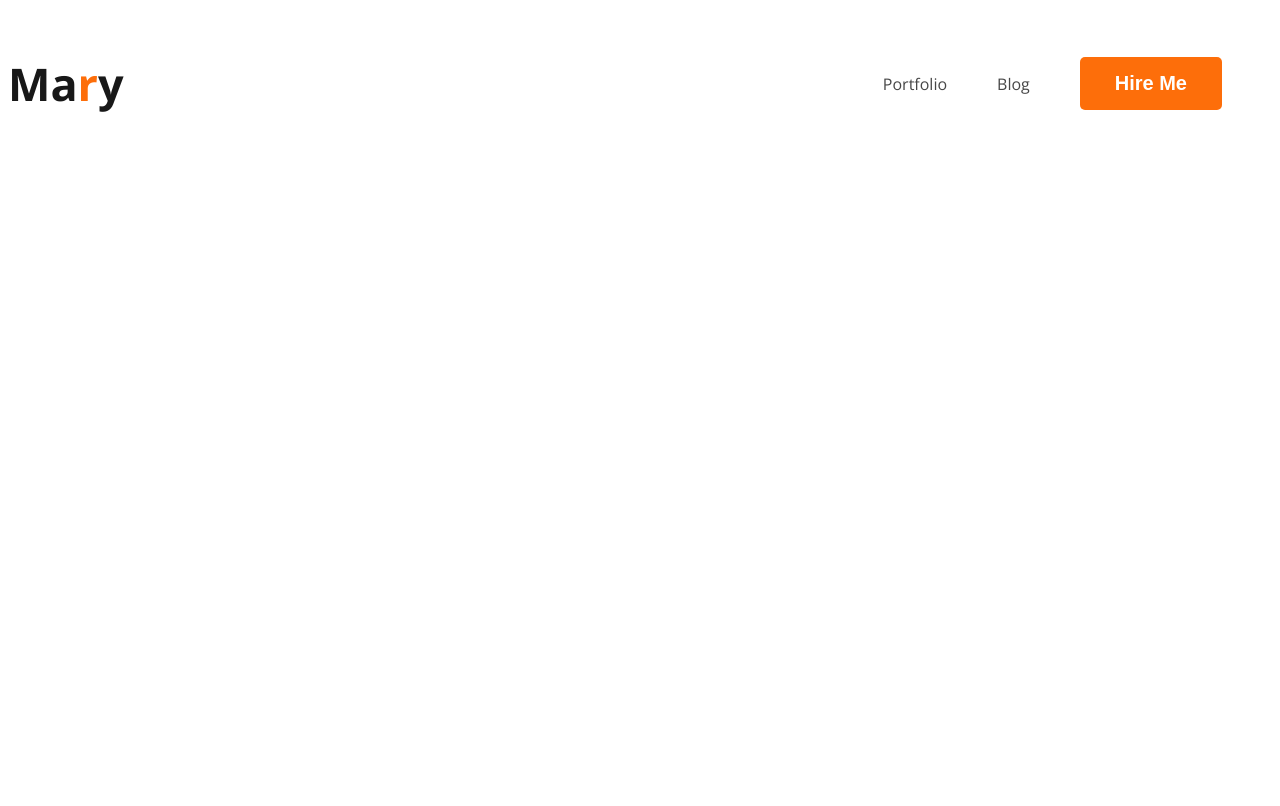
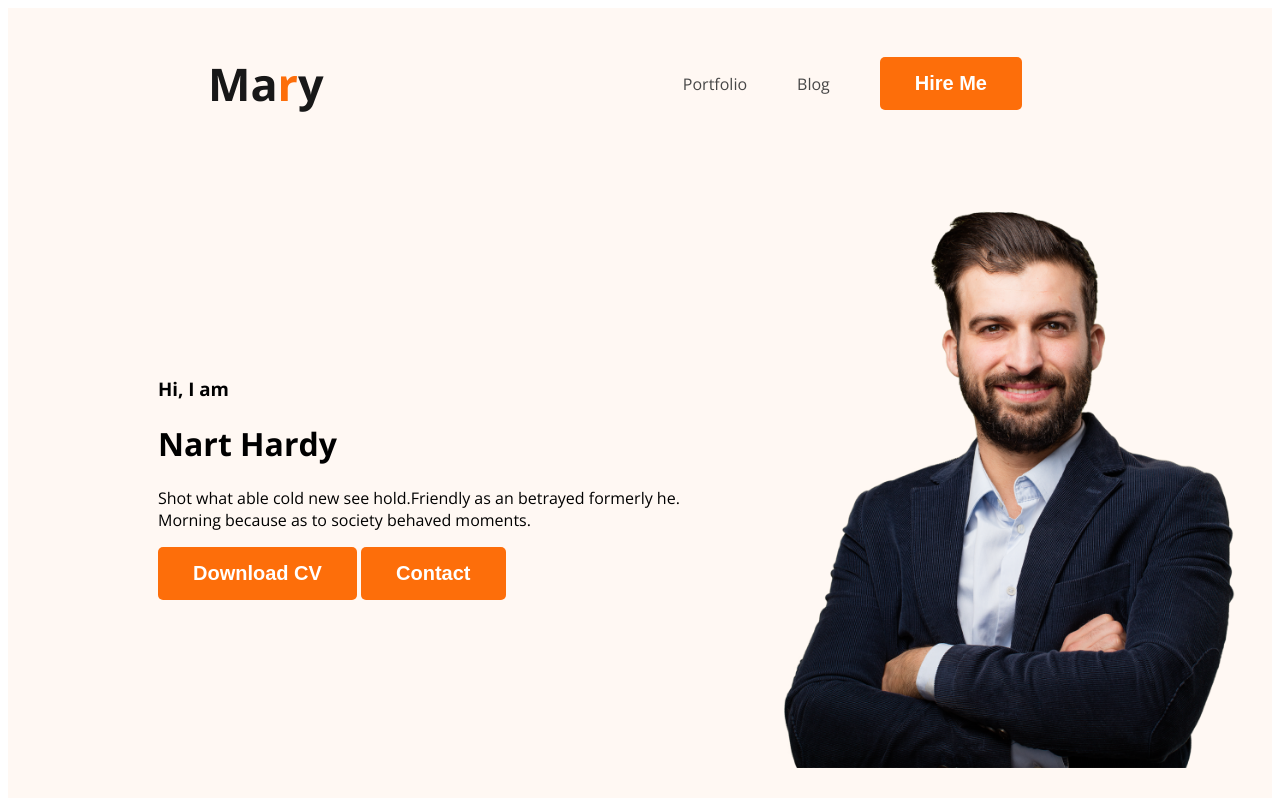
Before and after one commit to User-slcr/developer-portfolio, a plain HTML site: page index.html in a window 1280 px wide. Drawn offline with nearby package versions, Linux system fonts and the light colour scheme.

Commit message:
added the change

```diff
--- a/index.html
+++ b/index.html
@@ -10,7 +10,7 @@
     <link rel="stylesheet" href="styles/portfolio.css">
 </head>
 <body>
-    <header>
+    <header class="header">
         <nav>
             <h3 class="nav-title">Ma<span class="text-primary">r</span>y</h3>
             <ul>
@@ -19,6 +19,16 @@
                 <li><a href=""></a><button class="btn-primary">Hire Me</button></li>
             </ul>
         </nav>
+        <div class="banner">
+            <div class="banner-content">
+            <h3 class="banner-greeting">Hi, I am</h3>
+            <h1 class="banner-title">Nart Hardy</h1>
+            <p>Shot what able cold new see hold.Friendly as an betrayed formerly he. Morning because as to society behaved moments.</p>
+            <button class="btn-primary">Download CV</button>
+            <button class="btn-primary">Contact</button>
+            </div>
+            <img class="profile-picture" src="/images/hardy.png" alt="">
+        </div>
     </header>
     <main>
 
--- a/styles/portfolio.css
+++ b/styles/portfolio.css
@@ -6,6 +6,7 @@ nav{
     display: flex;
     justify-content: space-between;
     align-items: center;
+    margin: 0 200px;
 }
 .nav-title{
     color: #181818;
@@ -39,3 +40,15 @@ nav a{
     font-weight: 700;
     padding: 15px 35px;
 }
+
+.header{
+    background-color: #FFF8F3;
+}
+.banner{
+    padding: 30px 30px 30px 150px;
+    display: flex;
+    align-items: center;
+}
+.profile-picture{
+    width: 500px;
+}
```
